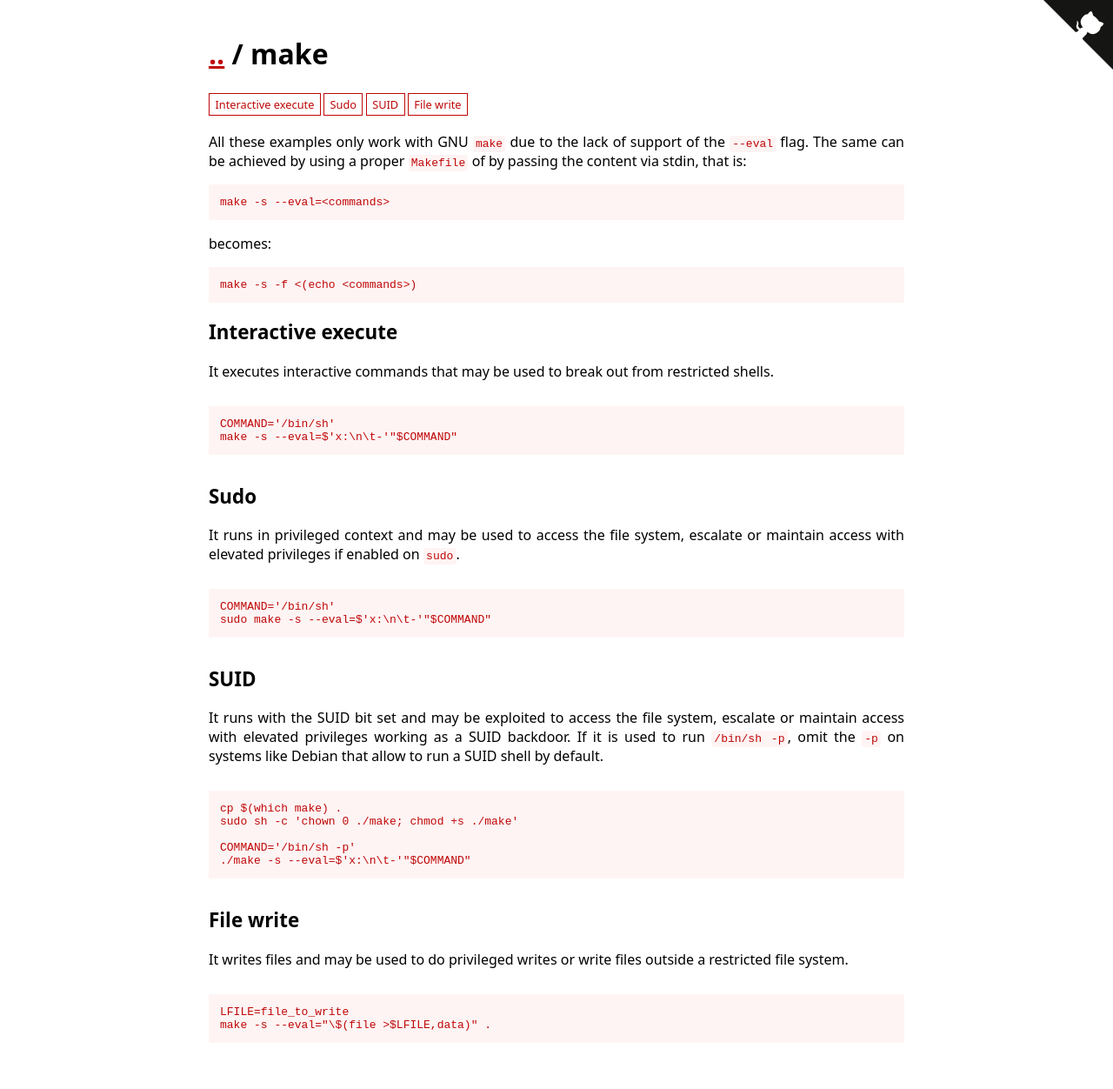
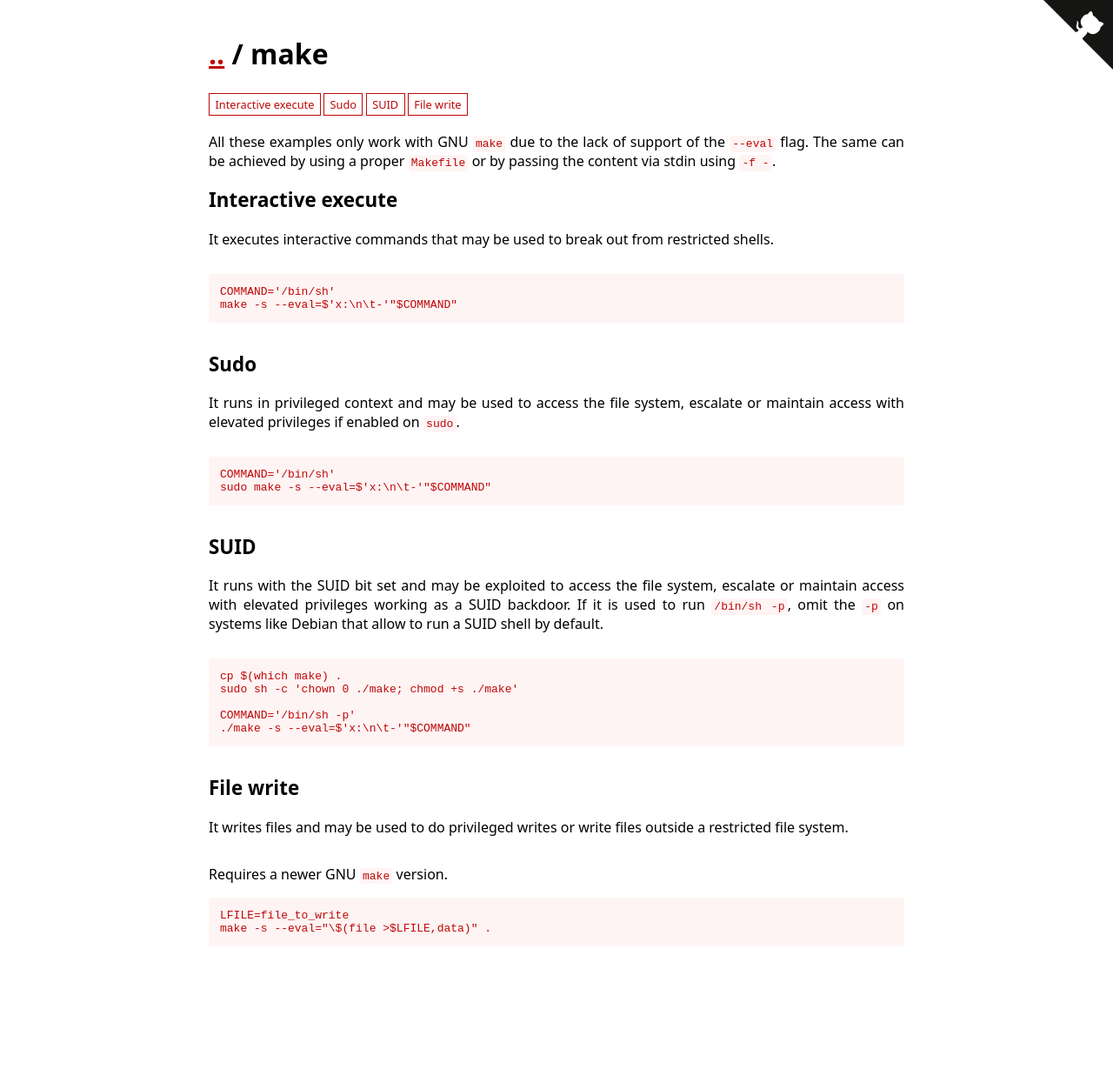
Before and after one commit to GTFOBins/GTFOBins.github.io, a Jekyll site: the page built from _gtfobins/make.md, in a window 1280 px wide. Shown: the whole page at 87% size. Built offline with Jekyll 4.4.1, drawn with Linux system fonts in a browser that asks for light colours; after the commit the page ends 1141 px from its top, so only the background shows below that.

Commit message:
Fix make compatibility issues

````diff
--- a/_gtfobins/make.md
+++ b/_gtfobins/make.md
@@ -1,18 +1,8 @@
 ---
 description: |
   All these examples only work with GNU `make` due to the lack of support of the
-  `--eval` flag. The same can be achieved by using a proper `Makefile` of by
-  passing the content via stdin, that is:
-
-  ```
-  make -s --eval=<commands>
-  ```
-
-  becomes:
-
-  ```
-  make -s -f <(echo <commands>)
-  ```
+  `--eval` flag. The same can be achieved by using a proper `Makefile` or by
+  passing the content via stdin using `-f -`.
 functions:
   execute-interactive:
     - code: |
@@ -27,7 +17,8 @@ functions:
         COMMAND='/bin/sh -p'
         ./make -s --eval=$'x:\n\t-'"$COMMAND"
   file-write:
-    - code: |
+    - description: Requires a newer GNU `make` version.
+      code: |
         LFILE=file_to_write
         make -s --eval="\$(file >$LFILE,data)" .
 ---
````
